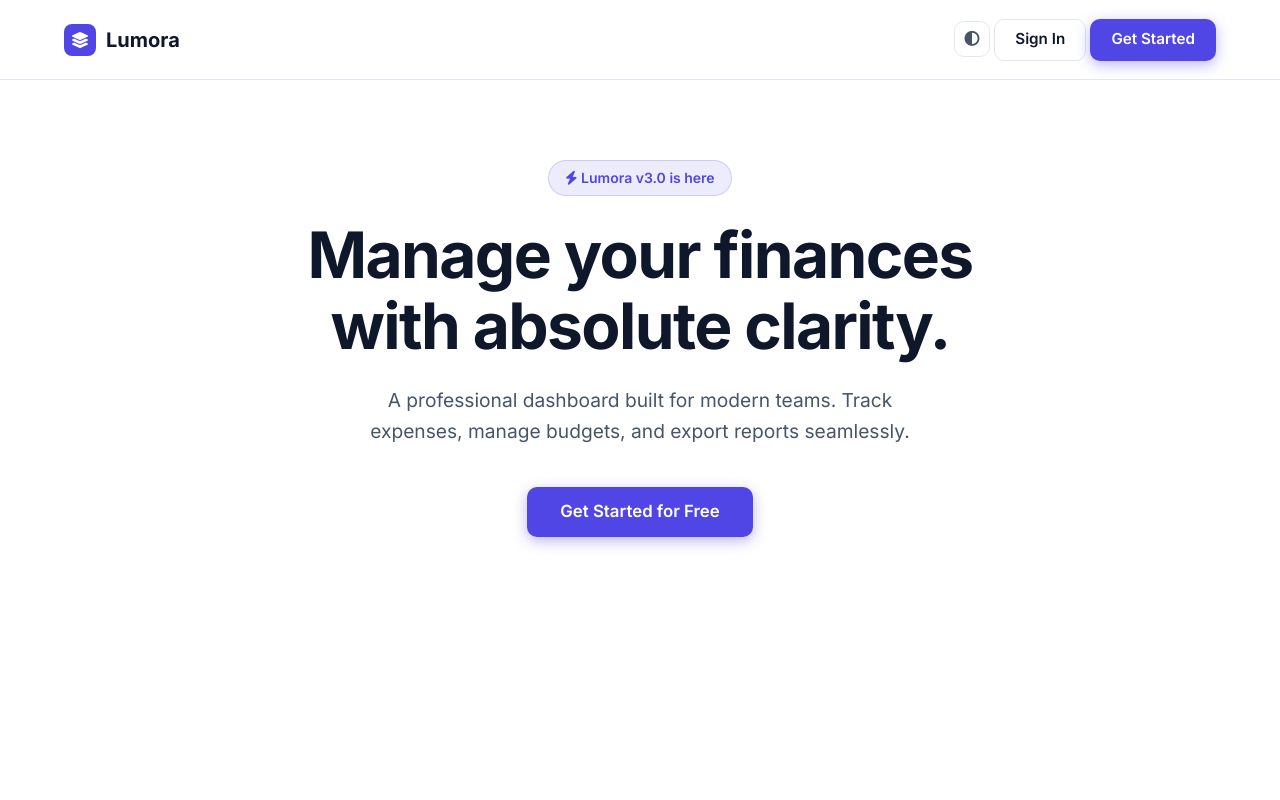
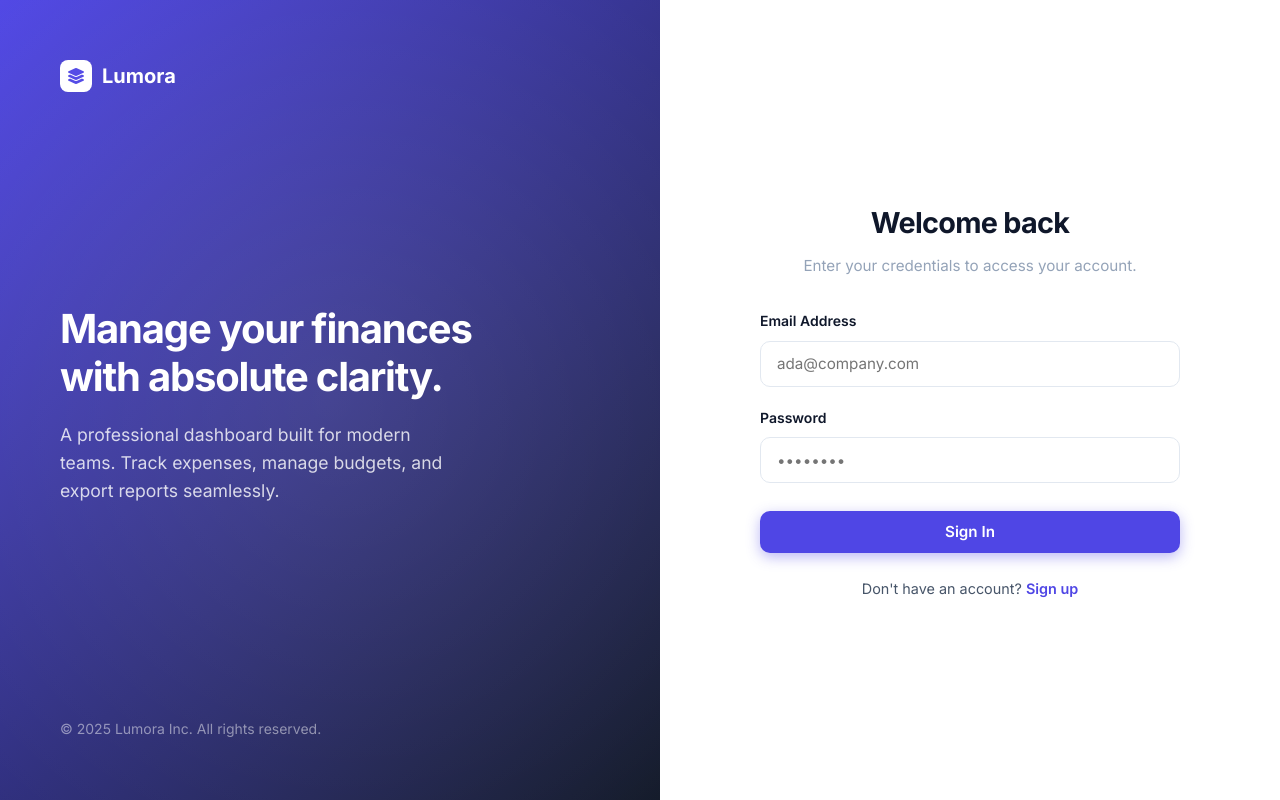
Before and after one commit to Muhammad-Munsif/New-folder, a plain HTML site: page frontend/index.html in a window 1280 px wide. Drawn offline with Linux system fonts and the light colour scheme.

```diff
--- a/frontend/index.html
+++ b/frontend/index.html
@@ -2,29 +2,52 @@
 <html lang="en" data-theme="light">
 <head>
   <meta charset="UTF-8"><meta name="viewport" content="width=device-width, initial-scale=1">
-  <title>Lumora — Intelligent Expense Tracking</title>
+  <title>Sign In — Lumora</title>
   <link href="https://fonts.googleapis.com/css2?family=Inter:wght@400;500;600;700&display=swap" rel="stylesheet">
   <link rel="stylesheet" href="https://cdnjs.cloudflare.com/ajax/libs/font-awesome/6.5.2/css/all.min.css">
   <link rel="stylesheet" href="style.css">
 </head>
 <body>
-  <nav class="landing-nav">
-    <div class="container">
-      <a href="index.html" class="brand">
-        <span class="brand-icon"><i class="fa-solid fa-layer-group"></i></span> Lumora
-      </a>
-      <div class="nav-actions" id="landingNavActions"></div>
+  <div class="auth-layout">
+    <div class="auth-left">
+      <div class="brand" style="color:#fff;">
+        <span class="brand-icon" style="background:#fff; color:var(--primary);"><i class="fa-solid fa-layer-group"></i></span>
+        <span style="font-size:1.25rem; font-weight:700;">Lumora</span>
+      </div>
+      <div style="position:relative; z-index:1;">
+        <h2>Manage your finances<br>with absolute clarity.</h2>
+        <p>A professional dashboard built for modern teams. Track expenses, manage budgets, and export reports seamlessly.</p>
+      </div>
+      <p style="font-size:0.875rem; opacity:0.6; position:relative; z-index:1;">© 2025 Lumora Inc. All rights reserved.</p>
     </div>
-  </nav>
 
-  <main class="landing-hero">
-    <div class="hero-badge"><i class="fa-solid fa-bolt"></i> Lumora v3.0 is here</div>
-    <h1>Manage your finances<br>with absolute clarity.</h1>
-    <p>A professional dashboard built for modern teams. Track expenses, manage budgets, and export reports seamlessly.</p>
-    <div style="display:flex; gap:16px; justify-content:center;">
-      <a href="login.html" class="btn btn-primary" style="padding: 0 32px; height: 50px; font-size: 1.05rem;">Get Started for Free</a>
+    <div class="auth-right">
+      <div class="auth-box">
+        <div class="auth-header">
+          <h2 id="authTitle">Welcome back</h2>
+          <p id="authSubtitle">Enter your credentials to access your account.</p>
+        </div>
+        <form id="authForm">
+          <div class="form-group" id="nameGroup" style="display:none;">
+            <label class="form-label">Full Name</label>
+            <input type="text" id="authName" class="input-field" placeholder="Ada Lovelace">
+          </div>
+          <div class="form-group">
+            <label class="form-label">Email Address</label>
+            <input type="email" id="authEmail" class="input-field" placeholder="ada@company.com" required>
+          </div>
+          <div class="form-group">
+            <label class="form-label">Password</label>
+            <input type="password" id="authPassword" class="input-field" placeholder="••••••••" required minlength="8">
+          </div>
+          <button type="submit" class="btn btn-primary" style="width:100%; margin-top:8px;" id="authSubmitBtn">Sign In</button>
+        </form>
+        <p class="auth-toggle-text">
+          <span id="toggleText">Don't have an account?</span> <a id="toggleAuth">Sign up</a>
+        </p>
+      </div>
     </div>
-  </main>
+  </div>
   <script src="main.js"></script>
 </body>
 </html>
```
